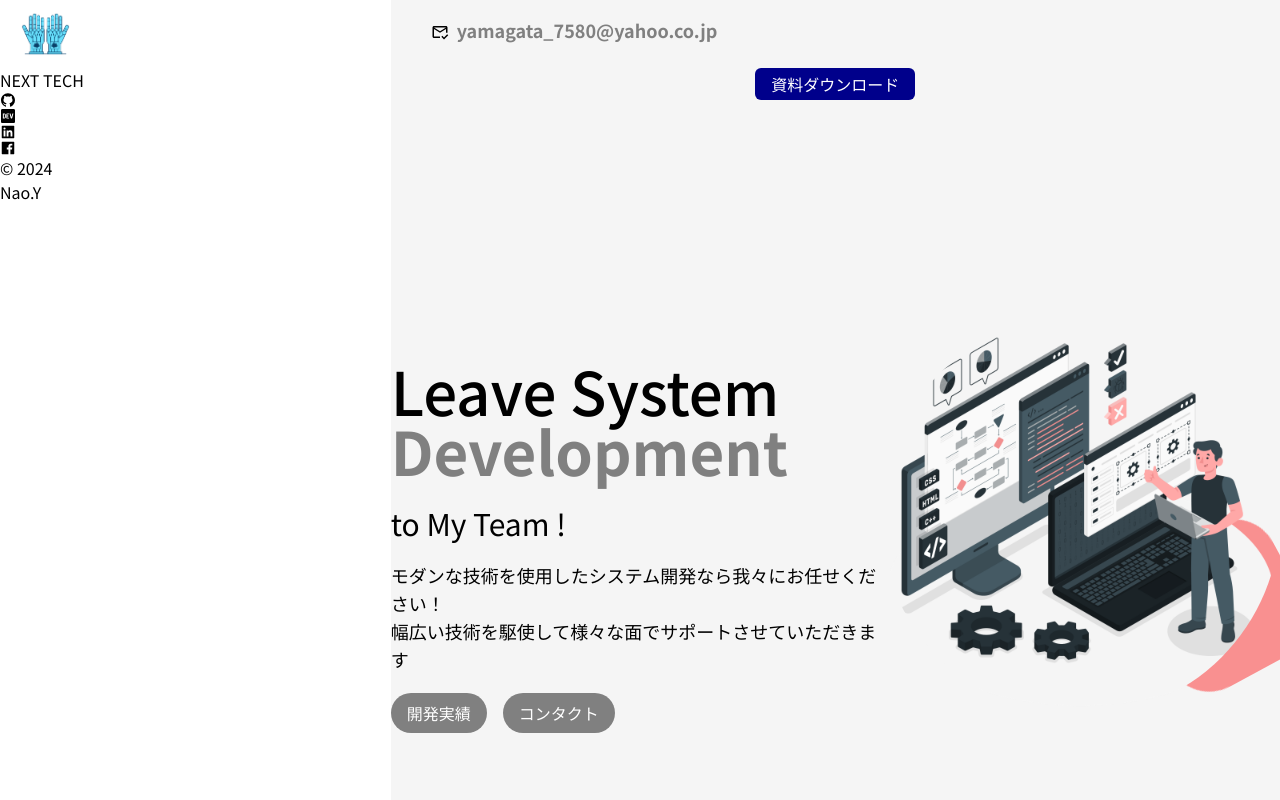
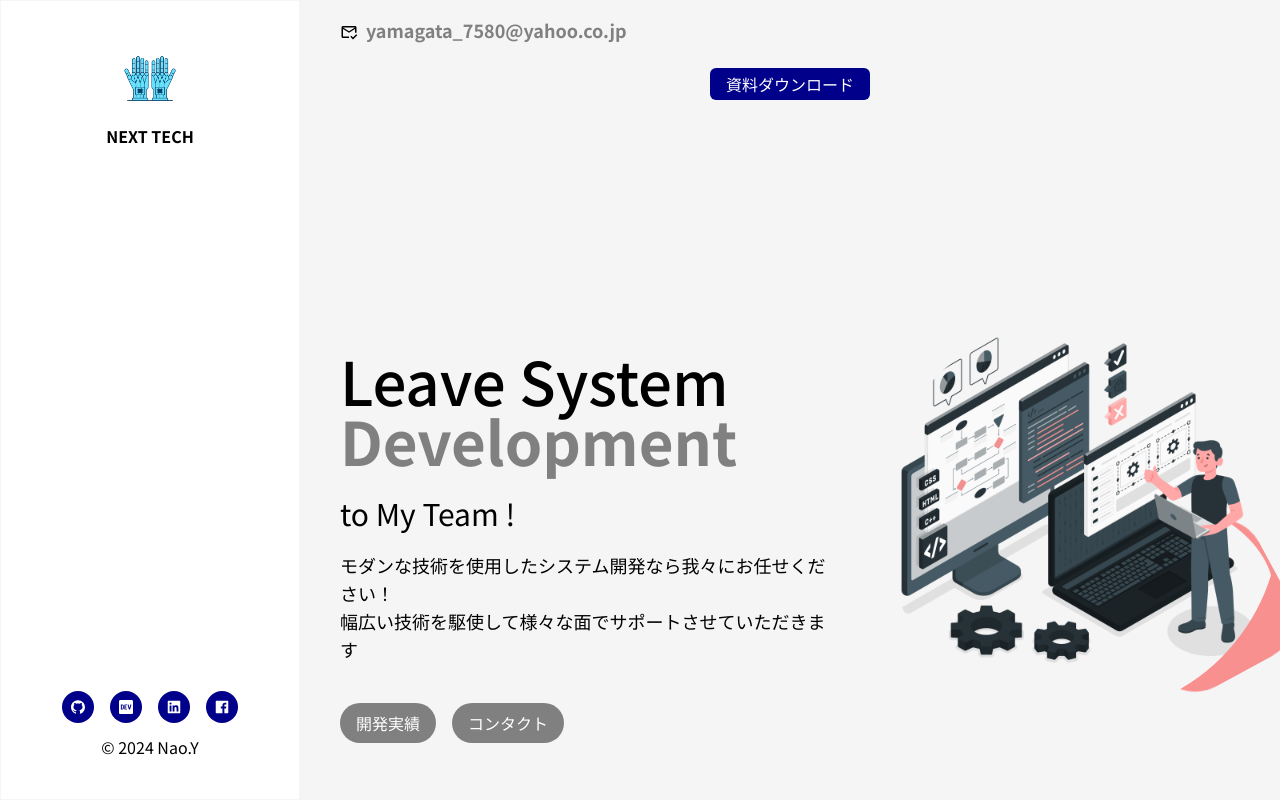
Before and after one commit to Kroro1208/Nextjs-portfolio, a Next.js app: page / in a window 1280 px wide. Shown: the top 800 px of the page. Built offline with nearby package versions, Linux system fonts and the light colour scheme.

Commit message:
side component アイコン及びレスポンシブ対応実装

```diff
--- a/components/Hero.js
+++ b/components/Hero.js
@@ -8,7 +8,7 @@ function Hero() {
     <section className='w-full lg:h-screen h-fit bg-whitesmoke relative px-[40] py-[10] mx-xs:px-[20]'>
       <div className='max-w-7xl flex items-center justify-between h-full mx-auto max-md:flex-col max-md:gap-10 max-md:text-center'>
         {/* 左 */}
-        <div className='flex flex-col gap-5 z-40 max-md:order-2'>
+        <div className='flex flex-col gap-10 z-40 px-10 max-md:order-2'>
           <div className='text-4xl lg:text-6xl'>
             <br />
             <h1 className='font-medium'>Leave System</h1>
--- a/components/SideMenu.js
+++ b/components/SideMenu.js
@@ -1,41 +1,49 @@
+"use client"
+
 import React from 'react'
 import Image from 'next/image'
 import { AiFillFacebook, AiFillGithub, AiFillLinkedin } from "react-icons/ai"
 import { FaDev } from "react-icons/fa"
+import { useMenuStore } from '@/store/useMenuStore'
 
 function SideMenu() {
+  const { isOpen, closeMobileMenu } = useMenuStore();
   return (
-    <section>
-      <div>
+    <section className={
+      `fixed left-0 top-0 z-50 flex h-screen max-w-[300px] flex-col justify-between py-10 px-[20px] lg:px-16 max-lg:max-w-[146px] bg-white border border-whitesmoke
+      ${isOpen ? "max-lg:block" : "max-md:hidden"}`
+
+    }>
+      <div className='flex w-full flex-1 flex-col gap-10 justify-between items-center'>
         {/* top */}
-        <div>
+        <div className='flex flex-col justify-center items-center gap-2'>
           <Image
-          src={"/asetts/logo.png"}
-          width={100}
-          height={100}
-          alt='Naoya.Y'
+            src={"/asetts/logo.png"}
+            width={100}
+            height={100}
+            alt='Naoya.Y'
           />
-          <p>NEXT TECH </p>
+          <p className='font-bold'>NEXT TECH </p>
         </div>
         {/* middle */}
 
         {/* bottom */}
-        <div>
-          <div>
-            <a href='https://github.com/Kroro1208'>
-              <AiFillGithub/>
+        <div className="flex flex-col items-center justify-center text-center">
+          <div className='flex flex-col lg:flex-row items-center gap-4 mb-3'>
+            <a href='https://github.com/Kroro1208' target="_blank" className='bg-darkblue p-2 rounded-full cursor-pointer hover:bg-darkblue/75 text-white'>
+              <AiFillGithub />
             </a>
-            <a href=''>
-              <FaDev/>
+            <a href='' target="_blank" className='bg-darkblue p-2 rounded-full cursor-pointer hover:bg-darkblue/75 text-white'>
+              <FaDev />
             </a>
-            <a href=''>
-              <AiFillLinkedin/>
+            <a href='' target="_blank" className='bg-darkblue p-2 rounded-full cursor-pointer hover:bg-darkblue/75 text-white'>
+              <AiFillLinkedin />
             </a>
-            <a href=''>
-              <AiFillFacebook/>
+            <a href='' target="_blank" className='bg-darkblue p-2 rounded-full cursor-pointer hover:bg-darkblue/75 text-white'>
+              <AiFillFacebook />
             </a>
           </div>
-          <p>© 2024 Nao.Y</p>
+          <p className='max-lg:hidden'>© 2024 Nao.Y</p>
         </div>
       </div>
     </section>
```
